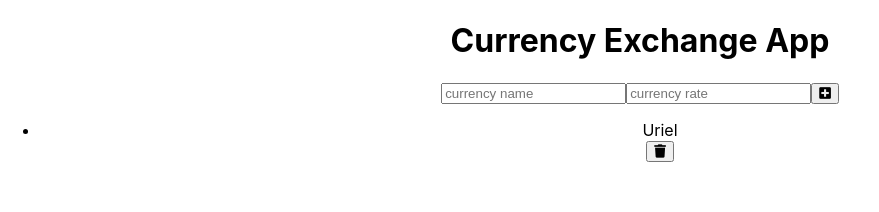
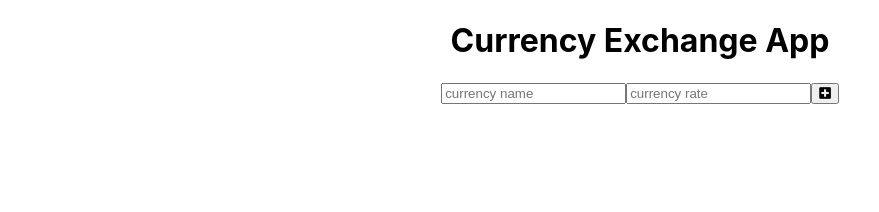
Before and after one commit to UrielYair/currency-exchange, a React (Create React App) app: page / in a window 1280 px wide. Shown: the top 212 px of the page, without its empty margins (0-879 px from the left). Built offline with nearby package versions, Linux system fonts and the light colour scheme.

Commit message:
add currencies as props and currencies map loop.

```diff
--- a/src/components/CurrencyExchangeApp.js
+++ b/src/components/CurrencyExchangeApp.js
@@ -22,7 +22,7 @@ const CurrencyExchangeApp = () => {
       setCurrencyName={setCurrencyName}
       setCurrencyRate={setCurrencyRate}
       />
-      <CurrencyList />
+      <CurrencyList currencies={currencies} />
     </div>
 
   );
--- a/src/components/CurrenncyList.js
+++ b/src/components/CurrenncyList.js
@@ -1,11 +1,16 @@
 import React from "react";
 import CurrencyRate from "./CurrencyRate";
 
-const CurrencyList = () => {
+const CurrencyList = ({ currencies }) => {
     return (
         <div className="currency-container">
             <ul className="currency-list">
-                <CurrencyRate />
+                {currencies.map(currency => (
+                    <CurrencyRate
+                    name={currency.currency_name}
+                    rate={currency.currency_rate}
+                    />
+                ))}
             </ul>
         </div>
     );
```
